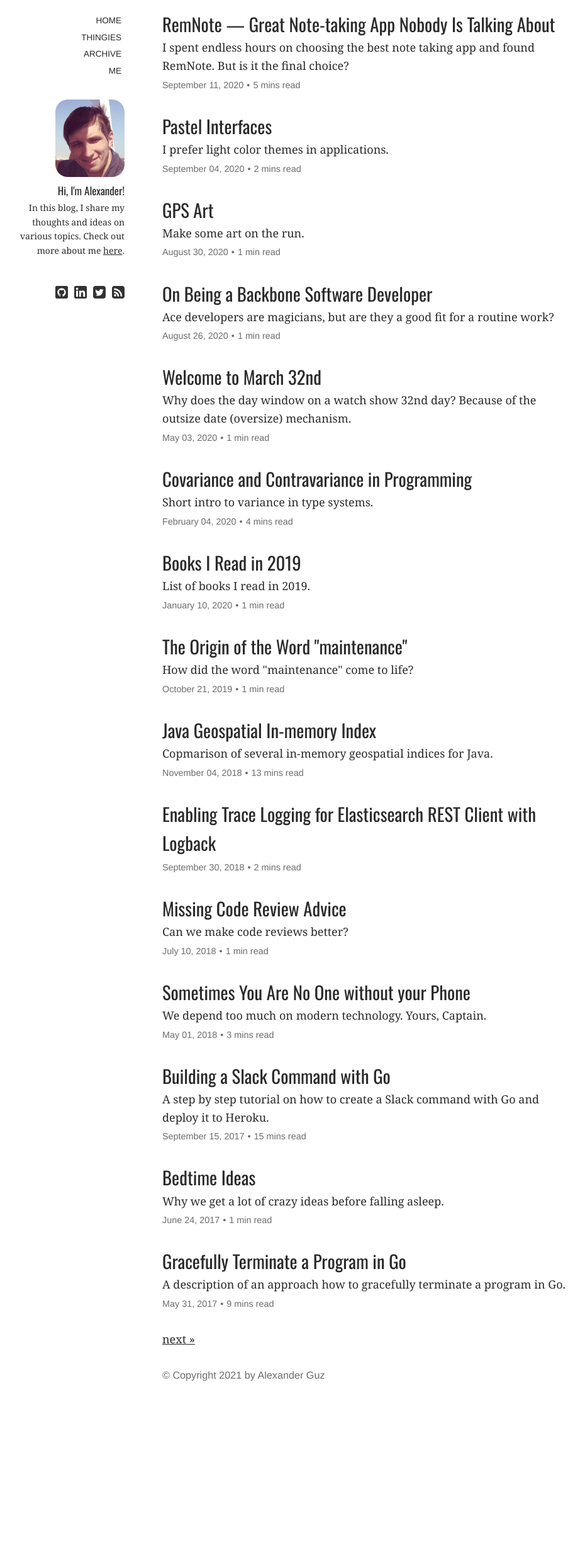
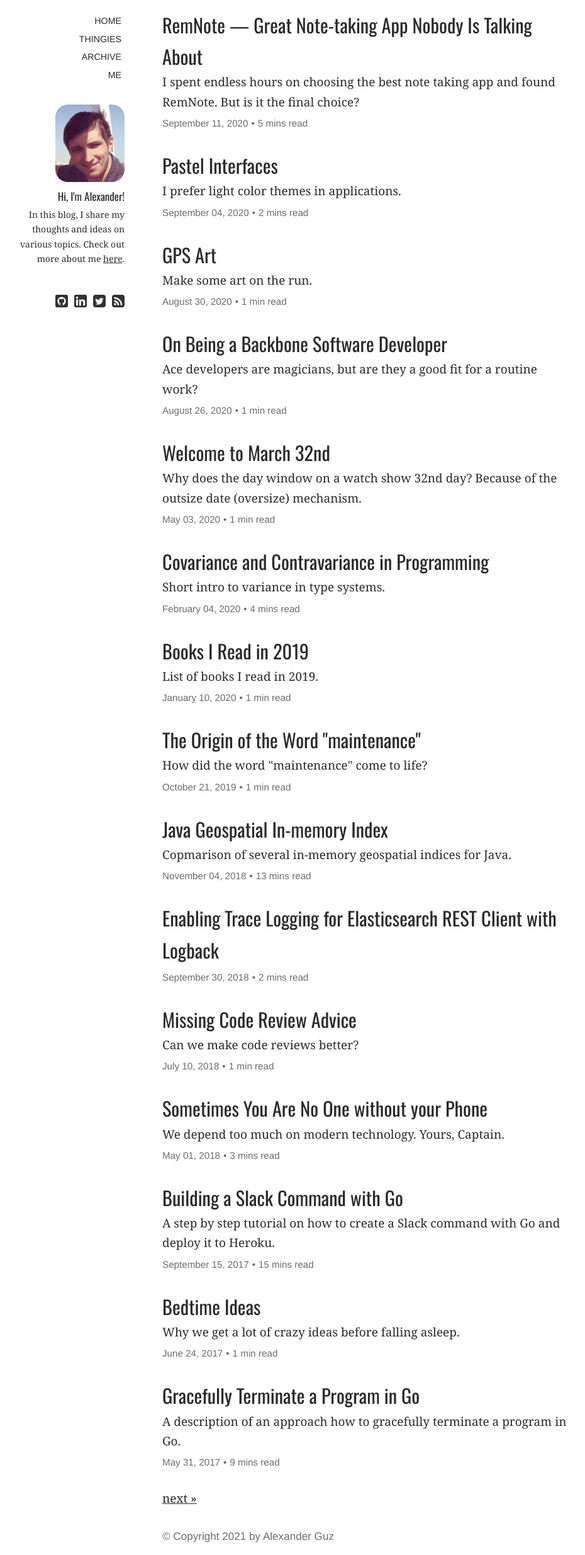
Before and after one commit to kalimatas/kalimatas.github.com, a Jekyll site: the page built from index.html, in a window 1280 px wide. Shown: the whole page at 63% size, without its empty margins (57-987 px from the left). Built offline with Jekyll 4.4.1, drawn with Linux system fonts in a browser that asks for light colours; the list of posts is cut into pages by our own code; before the commit the page ends 2212 px from its top, so only the background shows below that.

Commit message:
Increase font size

```diff
--- a/static/css/style.css
+++ b/static/css/style.css
@@ -19,8 +19,8 @@
 }
 body {
     font-family: Georgia, serif;
-    font-size: 18px;
-    line-height: 1.6;
+    font-size: 19px;
+    line-height: 1.65;
     margin: 0;
     padding: 0;
     color: rgb(42, 42, 42);
```
